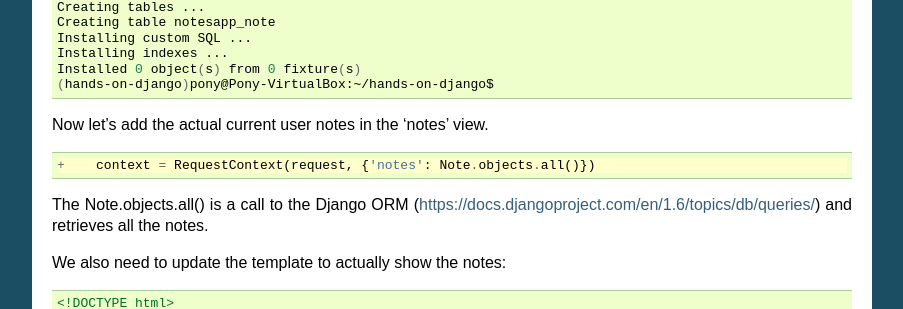
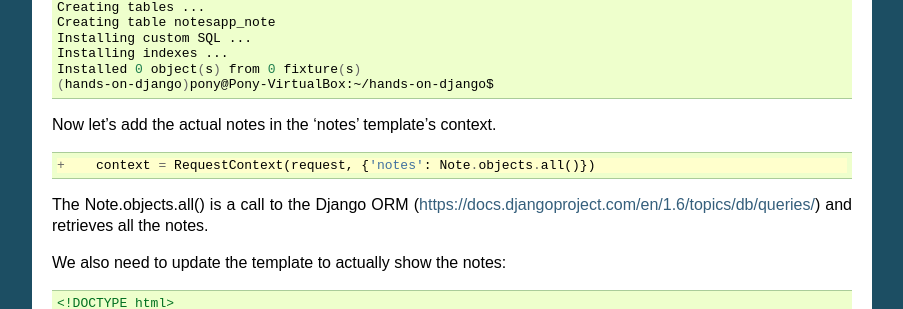
Before and after one commit to creynaud/hands-on-django-doc, a Sphinx documentation site: the page built from source/notesapp.rst, in a window 1280 px wide and 900 px high, scrolled down 1553 px. Shown: the part 144-453 px from the top of the window, without its empty margins (198-1101 px from the left). Built offline with Sphinx 7.4.7, drawn with Linux system fonts in a browser that asks for light colours.

Commit message:
Notes app doc was still mentioning 'my notes' instead of all notes

```diff
--- a/source/notesapp.rst
+++ b/source/notesapp.rst
@@ -101,7 +101,7 @@ In order to use this model, we need to create the corresponding tables in our da
     Installed 0 object(s) from 0 fixture(s)
     (hands-on-django)pony@Pony-VirtualBox:~/hands-on-django$
 
-Now let's add the actual current user notes in the 'notes' view.
+Now let's add the actual notes in the 'notes' template's context.
 
 .. code-block:: python
     :emphasize-lines: 1
```
Also changed, not shown: 3 other files.
